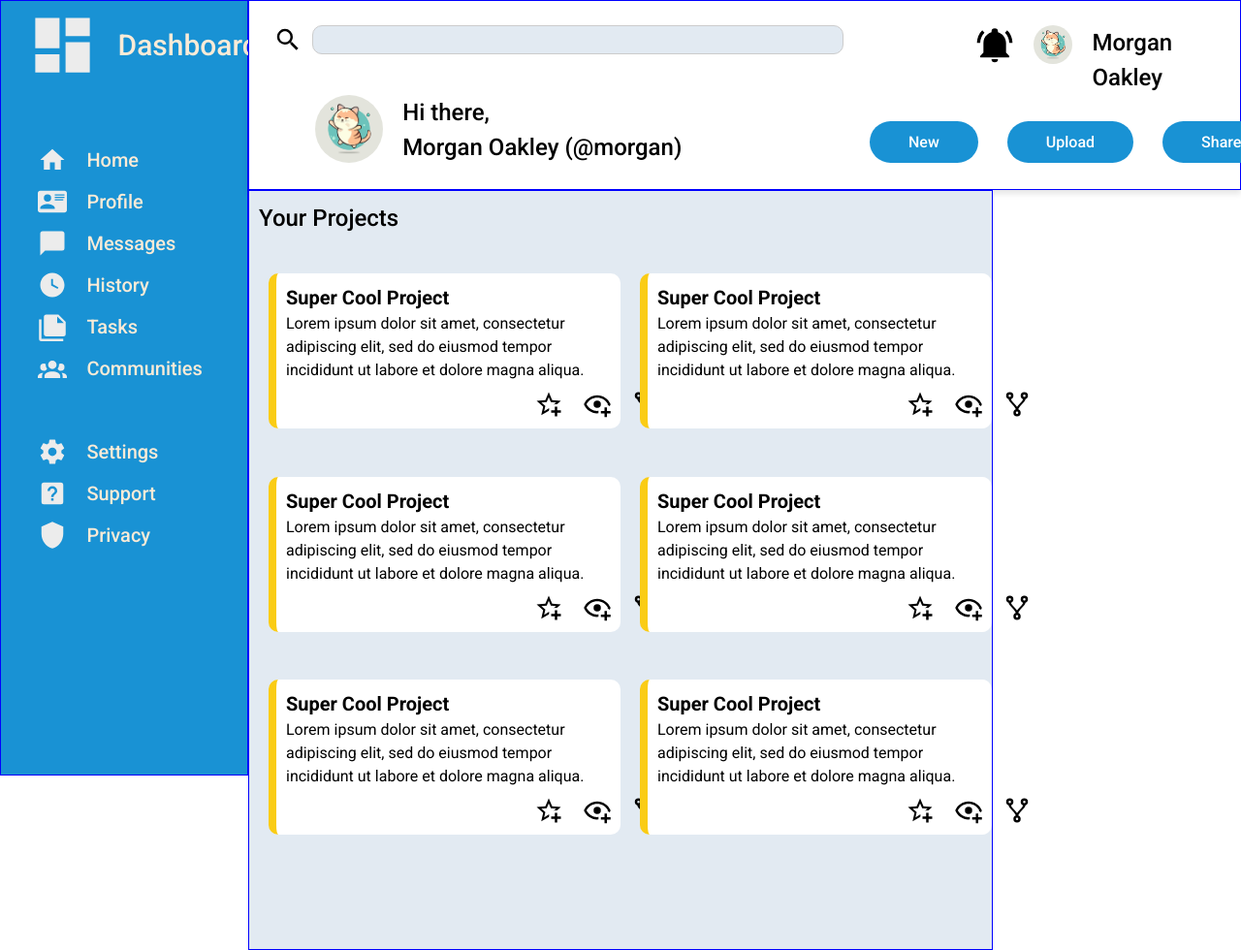
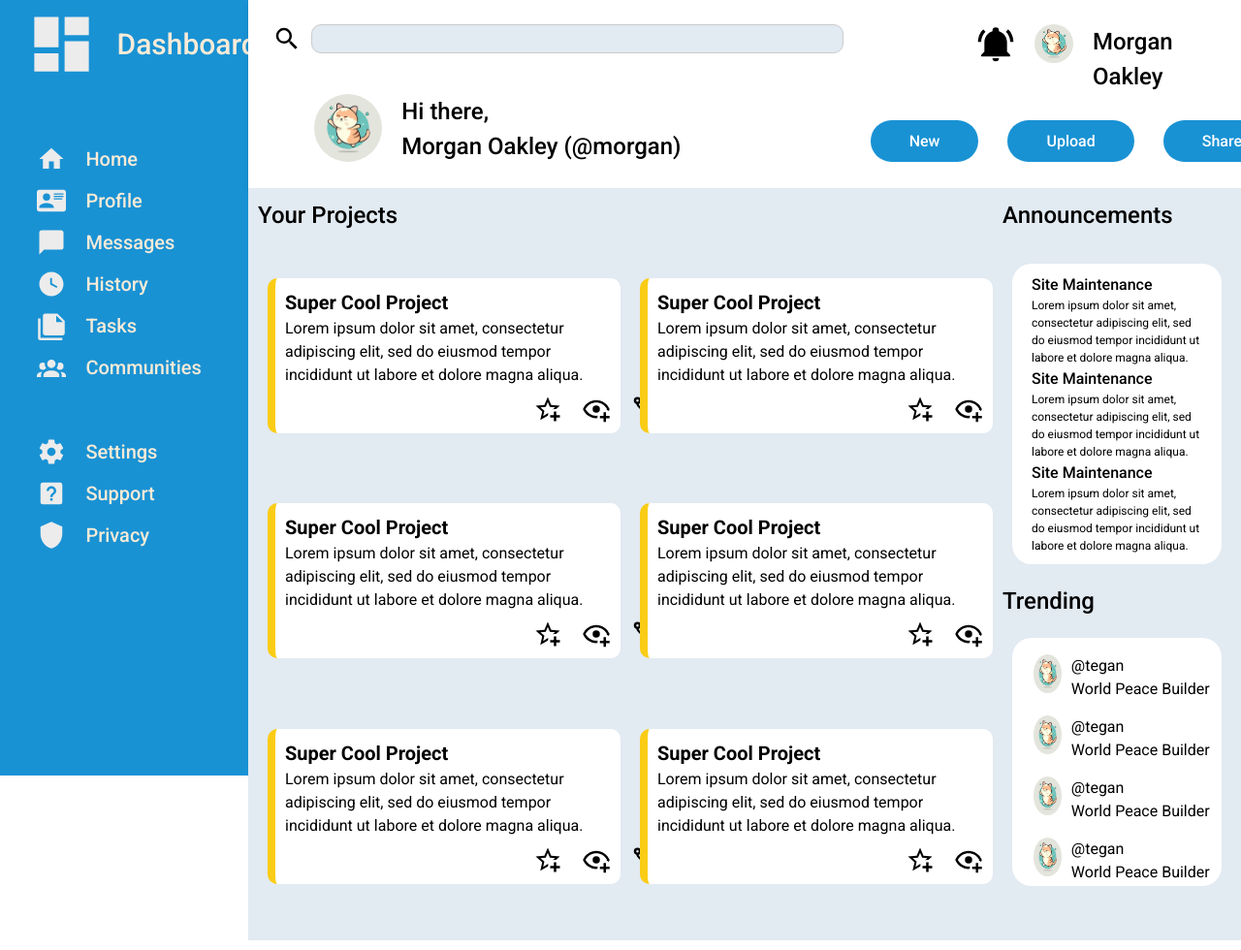
Before and after one commit to bakuretsuu/admin-dashboard, a plain HTML site: page index.html in a window 1280 px wide. Shown: the top 980 px of the page at 97% size. Drawn offline with Linux system fonts and the light colour scheme.

Commit message:
completed bottom right

```diff
--- a/index.html
+++ b/index.html
@@ -113,19 +113,54 @@
                     </div>
                 </div>
             </div>
+        </div>
+        <div class="announcementTrending">
             <div class="announcements">
-               <div class="announcement1"></div>
-               <div class="announcement2"></div>
-               <div class="announcement3"></div>
+                <div class="announcementHeader">Announcements</div>
+                <div class="announcementContent">
+                    <div class="announcement">
+                        <div class="announcementTitle">Site Maintenance</div>
+                        <div class="announcementText">Lorem ipsum dolor sit amet, consectetur adipiscing elit, sed do eiusmod tempor incididunt ut labore et dolore magna aliqua.</div>
+                    </div>
+                    <div class="announcement">
+                        <div class="announcementTitle">Site Maintenance</div>
+                        <div class="announcementText">Lorem ipsum dolor sit amet, consectetur adipiscing elit, sed do eiusmod tempor incididunt ut labore et dolore magna aliqua.</div>
+                    </div>
+                    <div class="announcement">
+                        <div class="announcementTitle">Site Maintenance</div>
+                        <div class="announcementText">Lorem ipsum dolor sit amet, consectetur adipiscing elit, sed do eiusmod tempor incididunt ut labore et dolore magna aliqua.</div>
+                    </div>
+                </div>
             </div>
             <div class="trending">
-               <div class="trending1"></div>
-               <div class="trending2"></div>
-               <div class="trending3"></div>
-               <div class="trending4"></div>
+                <div class="trendingHeader">Trending</div>
+                <div class="trendingContent">
+                <div class="trendingUser">
+                        <img src="./images/cute-cat-icon-vector-illustration_840648-24.avif">
+
+                        <div class="username">@tegan</div>
+                        <div class="usertitle">World Peace Builder</div>
+                </div>
+                <div class="trendingUser">
+                    <img src="./images/cute-cat-icon-vector-illustration_840648-24.avif">
+                        <div class="username">@tegan</div>
+                        <div class="usertitle">World Peace Builder</div>
+                </div>
+                <div class="trendingUser">
+                    <img src="./images/cute-cat-icon-vector-illustration_840648-24.avif">
+                        <div class="username">@tegan</div>
+                        <div class="usertitle">World Peace Builder</div>
+                </div>
+                <div class="trendingUser">
+                    <img src="./images/cute-cat-icon-vector-illustration_840648-24.avif">
+                        <div class="username">@tegan</div>
+                        <div class="usertitle">World Peace Builder</div>
+                </div>
             </div>
+            </div>
+        </div>
 
-        </div>
+
     </div>
 </body>
 </html>
--- a/style.css
+++ b/style.css
@@ -53,10 +53,6 @@
   #root, #__next {
     isolation: isolate;
   }
-.container > * {
- background-color: lightblue;
-  border: 1px solid blue;
-}
 
 body{
   font-family: 'Roboto';
@@ -265,3 +261,90 @@ body{
   flex-direction: row;
   gap: 20px;
 }
+
+
+.announcementTrending{
+  grid-column: 5 / 6;
+  grid-row: 2 / -1;
+  display: grid;
+  grid-template-rows: 1fr 1fr;
+  background-color: #e2eaf2;
+}
+
+.announcements{
+  grid-row: 1 / 2;
+  display: grid;
+  grid-template-rows: 20% 80%;
+}
+
+.announcementHeader{
+  font-size: 1.5rem;
+  font-weight: 500;
+  margin: 10px 0 0 10px;
+}
+
+.announcementContent{
+  background-color: white;
+  border-radius: 20px;
+  margin-left: 20px;
+  margin-right: 20px;
+  padding: 10px 0 10px 0;
+
+  display: grid;
+  grid-template-rows: repeat(3, 1fr);
+  align-items: center;
+}
+
+.announcementTitle{
+  font-weight: 500;
+  font-size: 1rem;
+}
+
+.announcement{
+  margin-left: 20px;
+  margin-right: 20px;
+  font-size: 0.75rem;
+}
+
+.trending img{
+  height: 40px;
+  border-radius: 50%;
+}
+
+.trendingHeader{
+  font-size: 1.5rem;
+  font-weight: 500;
+  margin: 20px 0 0 10px;
+}
+
+.trendingContent{
+  background-color: white;
+  border-radius: 20px;
+  margin-left: 20px;
+  margin-right: 20px;
+  margin-top: 20px;
+
+  padding: 2px;
+
+  display: grid;
+  grid-template-rows: repeat(4, 1fr);
+  align-items: center;
+}
+
+.trendingUser{
+  display: grid;
+  grid-template-columns: 15% 85%;
+  grid-template-rows: 1fr 1fr;
+  margin-left: 20px;
+  margin-top: 15px;
+
+}
+
+.trendingUser img{
+  grid-column: 1 / 2;
+  grid-row: 1 / 3;
+}
+
+.username, .usertitle{
+  margin-left: 10px;
+}
```
